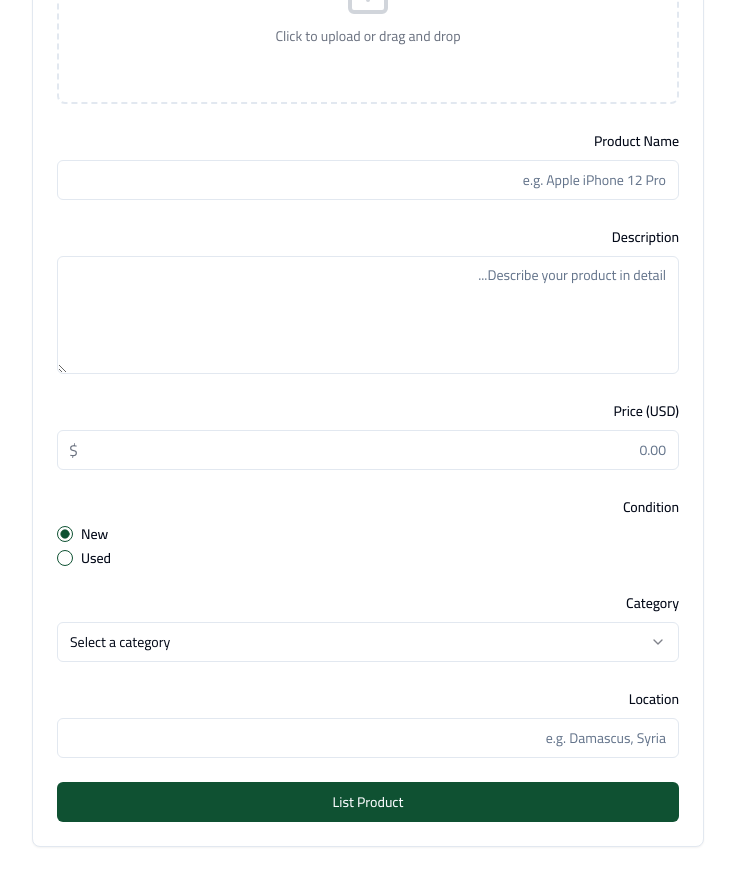
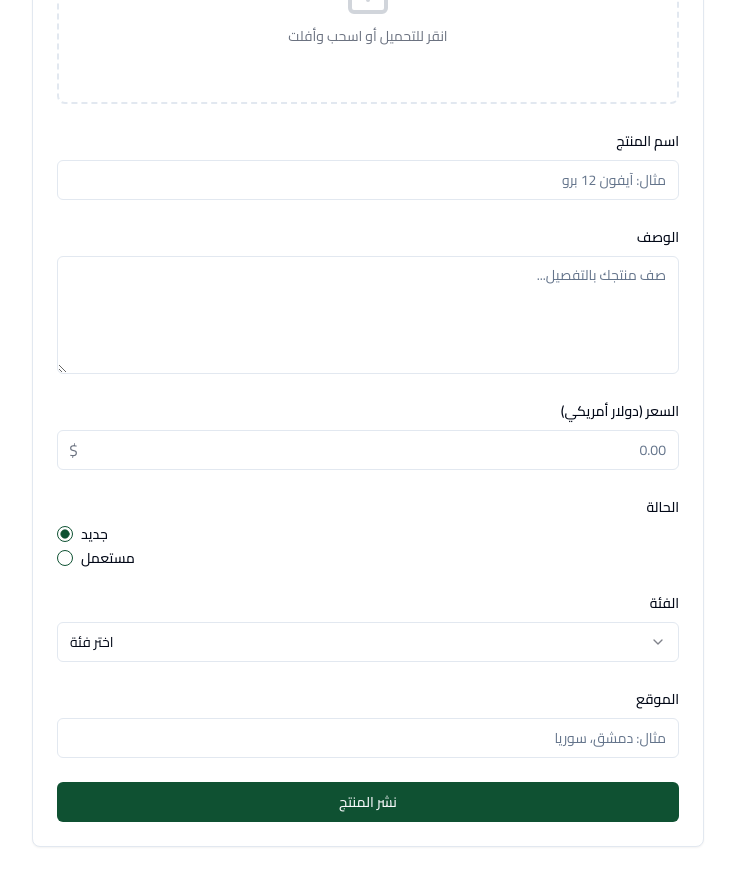
Before and after one commit to qasyon-963/sooq-syria-market, a React (Vite) app: page /add-product in a window 1280 px wide. Shown: the part 360-1246 px from the top of the page, without its empty margins (272-1007 px from the left). Built offline with nearby package versions, Linux system fonts and the light colour scheme.

Commit message:
Refactor: Translate app to Arabic
Translate all text content to Arabic.

```diff
--- a/src/pages/AddProduct.tsx
+++ b/src/pages/AddProduct.tsx
@@ -36,45 +36,45 @@ const AddProduct = () => {
   const handleSubmit = (e: React.FormEvent) => {
     e.preventDefault();
     toast({
-      title: "Product added successfully",
-      description: "Your product has been listed on Syria Sooq!",
+      title: "تمت إضافة المنتج بنجاح",
+      description: "تم إدراج منتجك في سوق سوريا!",
     });
     // In a real app, this would handle the product submission logic
   };
 
   const categories = [
-    { id: 'electronics', name: 'Electronics' },
-    { id: 'furniture', name: 'Furniture' },
-    { id: 'clothing', name: 'Clothing' },
-    { id: 'vehicles', name: 'Vehicles' },
-    { id: 'toys', name: 'Toys' },
-    { id: 'books', name: 'Books' },
+    { id: 'electronics', name: 'إلكترونيات' },
+    { id: 'furniture', name: 'أثاث' },
+    { id: 'clothing', name: 'ملابس' },
+    { id: 'vehicles', name: 'مركبات' },
+    { id: 'toys', name: 'ألعاب' },
+    { id: 'books', name: 'كتب' },
   ];
 
   return (
     <Layout hideSearch>
       <div className="max-w-2xl mx-auto pb-16">
-        <h1 className="text-2xl font-bold mb-6">Add New Product</h1>
+        <h1 className="text-2xl font-bold mb-6">إضافة منتج جديد</h1>
 
         <Card>
           <form onSubmit={handleSubmit}>
             <CardHeader>
-              <CardTitle>Product Details</CardTitle>
+              <CardTitle>تفاصيل المنتج</CardTitle>
               <CardDescription>
-                Fill in the details about the item you want to sell.
+                املأ تفاصيل العنصر الذي ترغب في بيعه.
               </CardDescription>
             </CardHeader>
 
             <CardContent className="space-y-6">
               {/* Image Upload */}
               <div className="space-y-2">
-                <Label htmlFor="image">Product Images</Label>
+                <Label htmlFor="image">صور المنتج</Label>
                 <div className="border-2 border-dashed rounded-lg p-6 text-center">
                   {imagePreview ? (
                     <div className="relative inline-block">
                       <img
                         src={imagePreview}
-                        alt="Product preview"
+                        alt="معاينة المنتج"
                         className="max-h-48 rounded-lg mx-auto"
                       />
                       <button
@@ -89,7 +89,7 @@ const AddProduct = () => {
                     <div className="py-8">
                       <Upload className="mx-auto h-12 w-12 text-gray-300" />
                       <p className="mt-2 text-sm text-gray-500">
-                        Click to upload or drag and drop
+                        انقر للتحميل أو اسحب وأفلت
                       </p>
                       <input
                         id="image"
@@ -105,16 +105,16 @@ const AddProduct = () => {
 
               {/* Product Name */}
               <div className="space-y-2">
-                <Label htmlFor="name">Product Name</Label>
-                <Input id="name" placeholder="e.g. Apple iPhone 12 Pro" required />
+                <Label htmlFor="name">اسم المنتج</Label>
+                <Input id="name" placeholder="مثال: آيفون 12 برو" required />
               </div>
 
               {/* Description */}
               <div className="space-y-2">
-                <Label htmlFor="description">Description</Label>
+                <Label htmlFor="description">الوصف</Label>
                 <Textarea
                   id="description"
-                  placeholder="Describe your product in detail..."
+                  placeholder="صف منتجك بالتفصيل..."
                   rows={5}
                   required
                 />
@@ -122,7 +122,7 @@ const AddProduct = () => {
 
               {/* Price */}
               <div className="space-y-2">
-                <Label htmlFor="price">Price (USD)</Label>
+                <Label htmlFor="price">السعر (دولار أمريكي)</Label>
                 <div className="relative">
                   <span className="absolute inset-y-0 left-0 flex items-center pl-3 text-gray-500">$</span>
                   <Input
@@ -139,25 +139,25 @@ const AddProduct = () => {
 
               {/* Condition */}
               <div className="space-y-2">
-                <Label>Condition</Label>
+                <Label>الحالة</Label>
                 <RadioGroup defaultValue="new">
                   <div className="flex items-center space-x-2">
                     <RadioGroupItem value="new" id="condition-new" />
-                    <Label htmlFor="condition-new" className="cursor-pointer">New</Label>
+                    <Label htmlFor="condition-new" className="cursor-pointer">جديد</Label>
                   </div>
                   <div className="flex items-center space-x-2">
                     <RadioGroupItem value="used" id="condition-used" />
-                    <Label htmlFor="condition-used" className="cursor-pointer">Used</Label>
+                    <Label htmlFor="condition-used" className="cursor-pointer">مستعمل</Label>
                   </div>
                 </RadioGroup>
               </div>
 
               {/* Category */}
               <div className="space-y-2">
-                <Label htmlFor="category">Category</Label>
+                <Label htmlFor="category">الفئة</Label>
                 <Select>
                   <SelectTrigger>
-                    <SelectValue placeholder="Select a category" />
+                    <SelectValue placeholder="اختر فئة" />
                   </SelectTrigger>
                   <SelectContent>
                     {categories.map((category) => (
@@ -171,14 +171,14 @@ const AddProduct = () => {
 
               {/* Location */}
               <div className="space-y-2">
-                <Label htmlFor="location">Location</Label>
-                <Input id="location" placeholder="e.g. Damascus, Syria" required />
+                <Label htmlFor="location">الموقع</Label>
+                <Input id="location" placeholder="مثال: دمشق، سوريا" required />
               </div>
             </CardContent>
 
             <CardFooter>
               <Button type="submit" className="w-full bg-sooq-green hover:bg-sooq-green-light">
-                List Product
+                نشر المنتج
               </Button>
             </CardFooter>
           </form>
--- a/src/pages/Index.tsx
+++ b/src/pages/Index.tsx
@@ -8,85 +8,85 @@ import { Filter } from 'lucide-react';
 
 // Mock data
 const categories = [
-  { id: 'electronics', name: 'Electronics' },
-  { id: 'furniture', name: 'Furniture' },
-  { id: 'clothing', name: 'Clothing' },
-  { id: 'vehicles', name: 'Vehicles' },
-  { id: 'toys', name: 'Toys' },
-  { id: 'books', name: 'Books' },
+  { id: 'electronics', name: 'إلكترونيات' },
+  { id: 'furniture', name: 'أثاث' },
+  { id: 'clothing', name: 'ملابس' },
+  { id: 'vehicles', name: 'مركبات' },
+  { id: 'toys', name: 'ألعاب' },
+  { id: 'books', name: 'كتب' },
 ];
 
 const products = [
   {
     id: '1',
-    name: 'Apple MacBook Pro',
+    name: 'ماك بوك برو',
     price: 1299,
     image: 'https://images.unsplash.com/photo-1517336714731-489689fd1ca8?ixlib=rb-1.2.1&auto=format&fit=crop&w=1000&q=80',
     condition: 'used' as const,
-    location: 'Damascus, Syria',
+    location: 'دمشق، سوريا',
     category: 'electronics',
   },
   {
     id: '2',
-    name: 'Samsung Galaxy S21',
+    name: 'سامسونج جالاكسي S21',
     price: 799,
     image: 'https://images.unsplash.com/photo-1610945415295-d9bbf067e59c?ixlib=rb-1.2.1&auto=format&fit=crop&w=1000&q=80',
     condition: 'new' as const,
-    location: 'Aleppo, Syria',
+    location: 'حلب، سوريا',
     category: 'electronics',
   },
   {
     id: '3',
-    name: 'Wooden Dining Table',
+    name: 'طاولة طعام خشبية',
     price: 350,
     image: 'https://images.unsplash.com/photo-1530018607912-eff2daa1bac4?ixlib=rb-1.2.1&auto=format&fit=crop&w=1000&q=80',
     condition: 'used' as const,
-    location: 'Homs, Syria',
+    location: 'حمص، سوريا',
     category: 'furniture',
   },
   {
     id: '4',
-    name: 'Leather Jacket',
+    name: 'سترة جلدية',
     price: 120,
     image: 'https://images.unsplash.com/photo-1551028719-00167b16eac5?ixlib=rb-1.2.1&auto=format&fit=crop&w=1000&q=80',
     condition: 'new' as const,
-    location: 'Latakia, Syria',
+    location: 'اللاذقية، سوريا',
     category: 'clothing',
   },
   {
     id: '5',
-    name: 'Honda Civic 2018',
+    name: 'هوندا سيفيك 2018',
     price: 15000,
     image: 'https://images.unsplash.com/photo-1533106418989-88406c7cc8ca?ixlib=rb-1.2.1&auto=format&fit=crop&w=1000&q=80',
     condition: 'used' as const,
-    location: 'Damascus, Syria',
+    location: 'دمشق، سوريا',
     category: 'vehicles',
   },
   {
     id: '6',
-    name: 'LEGO Star Wars Set',
+    name: 'مجموعة ليغو حرب النجوم',
     price: 79.99,
     image: 'https://images.unsplash.com/photo-1563901935883-cb9fb1be74b4?ixlib=rb-1.2.1&auto=format&fit=crop&w=1000&q=80',
     condition: 'new' as const,
-    location: 'Aleppo, Syria',
+    location: 'حلب، سوريا',
     category: 'toys',
   },
   {
     id: '7',
-    name: 'Harry Potter Book Collection',
+    name: 'مجموعة كتب هاري بوتر',
     price: 89.99,
     image: 'https://images.unsplash.com/photo-1551269901-5c5e14c25df7?ixlib=rb-1.2.1&auto=format&fit=crop&w=1000&q=80',
     condition: 'used' as const,
-    location: 'Homs, Syria',
+    location: 'حمص، سوريا',
     category: 'books',
   },
   {
     id: '8',
-    name: 'Wireless Headphones',
+    name: 'سماعات لاسلكية',
     price: 129.99,
     image: 'https://images.unsplash.com/photo-1578319439584-104c94d37305?ixlib=rb-1.2.1&auto=format&fit=crop&w=1000&q=80',
     condition: 'new' as const,
-    location: 'Latakia, Syria',
+    location: 'اللاذقية، سوريا',
     category: 'electronics',
   },
 ];
@@ -101,8 +101,8 @@ const Index = () => {
   return (
     <Layout>
       <div className="mb-6">
-        <h1 className="text-2xl font-bold mb-2">Browse Products</h1>
-        <p className="text-gray-600">Find great deals on products in Syria</p>
+        <h1 className="text-2xl font-bold mb-2">تصفح المنتجات</h1>
+        <p className="text-gray-600">ابحث عن أفضل العروض على المنتجات في سوريا</p>
       </div>
 
       <div className="flex justify-between items-center mb-4">
@@ -114,7 +114,7 @@ const Index = () => {
 
         <Button variant="outline" size="sm" className="flex items-center gap-1">
           <Filter size={16} />
-          <span className="hidden sm:inline">Filter</span>
+          <span className="hidden sm:inline">تصفية</span>
         </Button>
       </div>
 
--- a/src/pages/ProductDetails.tsx
+++ b/src/pages/ProductDetails.tsx
@@ -9,29 +9,29 @@ import { MapPin, Phone, MessageSquare, ArrowLeft } from 'lucide-react';
 const products = [
   {
     id: '1',
-    name: 'Apple MacBook Pro',
+    name: 'ماك بوك برو',
     price: 1299,
     image: 'https://images.unsplash.com/photo-1517336714731-489689fd1ca8?ixlib=rb-1.2.1&auto=format&fit=crop&w=1000&q=80',
     condition: 'used' as const,
-    location: 'Damascus, Syria',
+    location: 'دمشق، سوريا',
     category: 'electronics',
-    description: 'Apple MacBook Pro 13" with M1 chip. 8GB RAM, 256GB SSD. In excellent condition, barely used. Original packaging included.',
-    sellerName: 'Ahmed Khalid',
+    description: 'ماك بوك برو 13 بوصة مع شريحة M1. ذاكرة وصول عشوائي 8 جيجابايت، تخزين SSD 256 جيجابايت. في حالة ممتازة، بالكاد تم استخدامه. يتضمن العلبة الأصلية.',
+    sellerName: 'أحمد خالد',
     sellerPhone: '+963 934 567 890',
-    postedDate: '2 days ago',
+    postedDate: 'منذ يومين',
   },
   {
     id: '2',
-    name: 'Samsung Galaxy S21',
+    name: 'سامسونج جالاكسي S21',
     price: 799,
     image: 'https://images.unsplash.com/photo-1610945415295-d9bbf067e59c?ixlib=rb-1.2.1&auto=format&fit=crop&w=1000&q=80',
     condition: 'new' as const,
-    location: 'Aleppo, Syria',
+    location: 'حلب، سوريا',
     category: 'electronics',
-    description: 'Brand new Samsung Galaxy S21, still sealed in the box. 128GB storage, Phantom Gray color. Full warranty.',
-    sellerName: 'Layla Ibrahim',
+    description: 'هاتف سامسونج جالاكسي S21 جديد، لا يزال مختوماً في العلبة. سعة تخزين 128 جيجابايت، لون رمادي فانتوم. كفالة كاملة.',
+    sellerName: 'ليلى إبراهيم',
     sellerPhone: '+963 955 123 456',
-    postedDate: '1 week ago',
+    postedDate: 'منذ أسبوع',
   },
   // ... other products would be here
 ];
@@ -44,9 +44,9 @@ const ProductDetails = () => {
     return (
       <Layout>
         <div className="text-center py-12">
-          <h2 className="text-xl font-medium">Product not found</h2>
+          <h2 className="text-xl font-medium">المنتج غير موجود</h2>
           <Link to="/" className="text-sooq-green hover:underline mt-4 inline-block">
-            Return to home
+            العودة إلى الرئيسية
           </Link>
         </div>
       </Layout>
@@ -58,7 +58,7 @@ const ProductDetails = () => {
       <div className="mb-4">
         <Link to="/" className="inline-flex items-center text-gray-600 hover:text-sooq-green mb-4">
           <ArrowLeft size={16} className="mr-1" />
-          Back to listings
+          العودة إلى القائمة
         </Link>
       </div>
 
@@ -78,7 +78,7 @@ const ProductDetails = () => {
             <div className="flex justify-between items-start">
               <h1 className="text-2xl font-bold">{product.name}</h1>
               <span className={product.condition === 'new' ? 'badge-new' : 'badge-used'}>
-                {product.condition === 'new' ? 'New' : 'Used'}
+                {product.condition === 'new' ? 'جديد' : 'مستعمل'}
               </span>
             </div>
 
@@ -90,17 +90,17 @@ const ProductDetails = () => {
             </div>
 
             <div className="text-gray-500 text-sm mt-1">
-              Posted {product.postedDate}
+              نُشر {product.postedDate}
             </div>
 
             <Separator className="my-4" />
 
-            <h2 className="font-medium text-lg mb-2">Description</h2>
+            <h2 className="font-medium text-lg mb-2">الوصف</h2>
             <p className="text-gray-700 mb-6">{product.description}</p>
 
             <Separator className="my-4" />
 
-            <h2 className="font-medium text-lg mb-3">Seller Information</h2>
+            <h2 className="font-medium text-lg mb-3">معلومات البائع</h2>
             <div className="mb-6">
               <p className="font-medium">{product.sellerName}</p>
             </div>
@@ -113,7 +113,7 @@ const ProductDetails = () => {
 
               <Button variant="outline" className="w-full sm:w-auto flex items-center justify-center gap-2">
                 <MessageSquare size={18} />
-                <span>Message</span>
+                <span>مراسلة</span>
               </Button>
             </div>
           </div>
```
Also changed, not shown: src/pages/Login.tsx (+11 -11 lines), src/pages/Register.tsx (+15 -15 lines).
